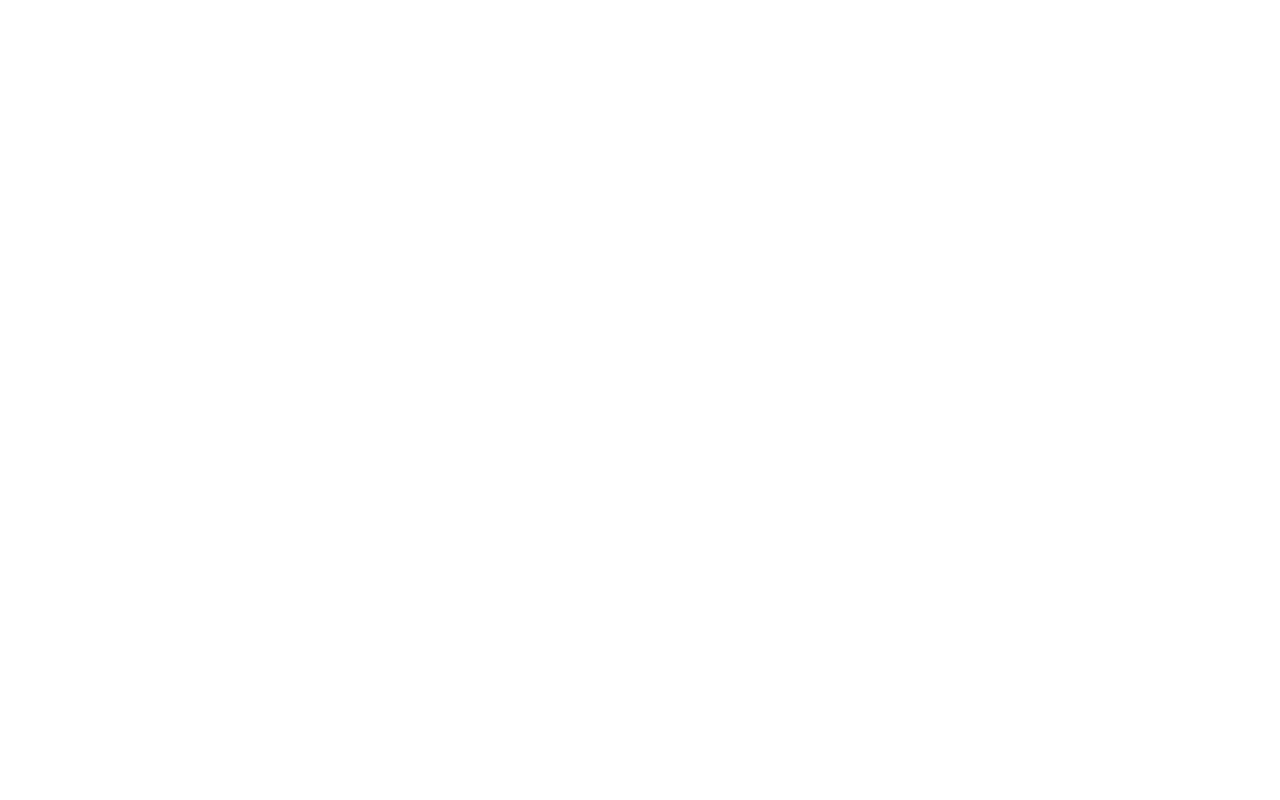
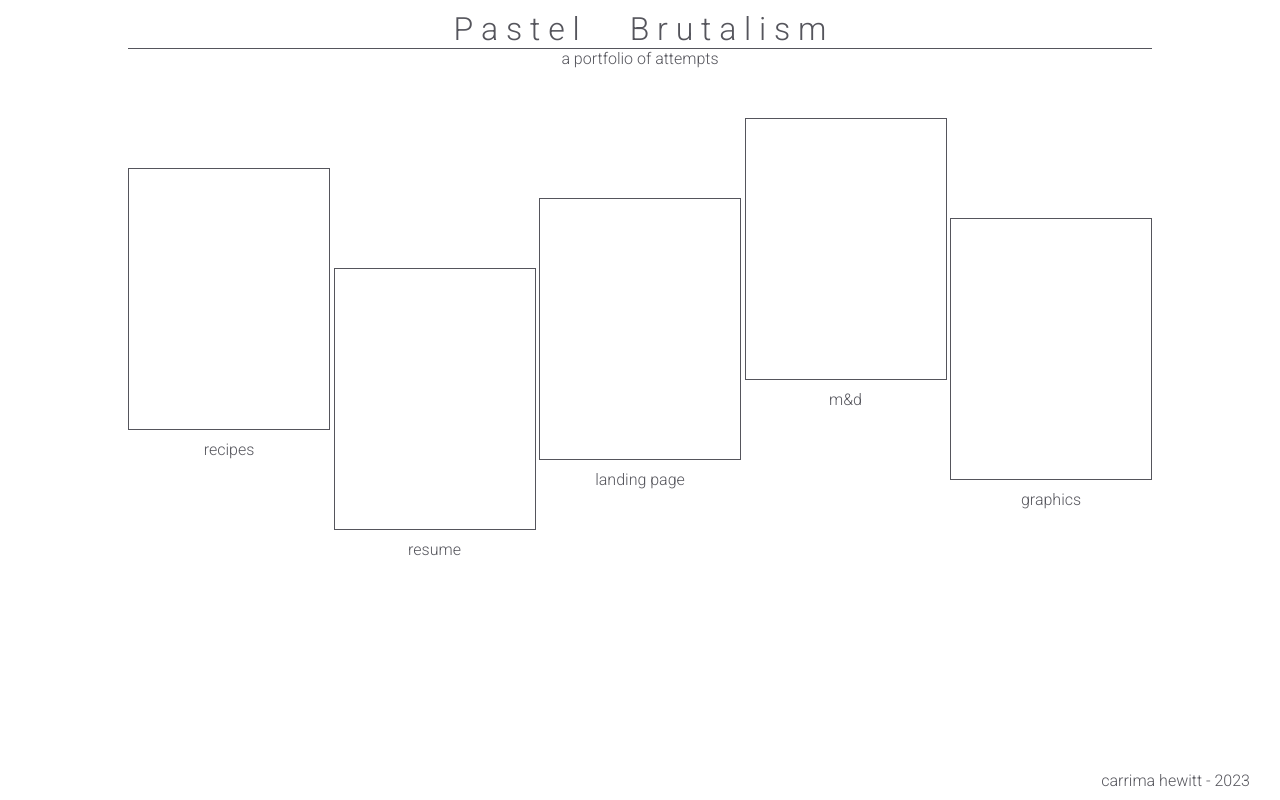
Before and after one commit to chewitt1/PastelBrutalist, a plain HTML site: page index.html in a window 1280 px wide. Drawn offline with Linux system fonts and the light colour scheme.

Commit message:
Add Basic Template

```diff
--- a/index.html
+++ b/index.html
@@ -2,8 +2,46 @@
 <html>
 <head>
     <title>PASTEL BRUTALIST</title>
+    <link rel="stylesheet" href="./styles.css">
+    <link rel="preconnect" href="https://fonts.googleapis.com">
+    <link rel="preconnect" href="https://fonts.gstatic.com" crossorigin>
+    <link href="https://fonts.googleapis.com/css2?family=Roboto:wght@300&display=swap" rel="stylesheet">
 </head>
 <body>
-
+    <header>
+        <div id="title">
+            <h1>P a s t e l</h1>
+            <h1>B r u t a l i s m</h1>
+        </div>
+        <h4 id="subtitle">a portfolio of attempts</h2>
+    </header>
+    <div id="content">
+        <div class="siteBox" id="box1">
+            <div class="siteFrame">
+            </div>
+            <div class="siteTitle">recipes</div>
+        </div>
+        <div class="siteBox" id="box2">
+            <div class="siteFrame">
+            </div>
+            <div class="siteTitle">resume</div>
+        </div>
+        <div class="siteBox" id="box3">
+            <div class="siteFrame">
+            </div>
+            <div class="siteTitle">landing page</div>
+        </div>
+        <div class="siteBox" id="box4">
+            <div class="siteFrame">
+            </div>
+            <div class="siteTitle">m&d</div>
+        </div>
+        <div class="siteBox" id="box5">
+            <div class="siteFrame">
+            </div>
+            <div class="siteTitle">graphics</div>
+        </div>
+    </div>
+    <footer>carrima hewitt - 2023</footer>
 </body>
 </html>
--- a/styles.css
+++ b/styles.css
@@ -0,0 +1,65 @@
+*{
+    margin: 0;
+    padding: 0;
+    font-family: 'Roboto', sans-serif;
+    font-weight: 300;
+    color: #55555c;
+    text-align: center;
+}
+
+body{
+    height: 100vh;
+    display: flex;
+    flex-direction: column;
+    justify-content: space-between;
+    align-items: center;
+}
+header{
+    padding: 10px;
+    padding-right: 10px;
+    width: 80vw;
+}
+
+#title{
+    display: flex;
+    justify-content: center;
+    gap: 50px;
+    border-bottom: solid 1px #55555c;
+}
+
+#content{
+    width: 80vw;
+    flex: 2;
+    padding: 40px;
+    display: flex;
+    justify-content: space-between;
+}
+.siteFrame{
+    height: 260px;
+    width: 200px;
+    border: solid 1px #55555c;
+    margin-bottom: 10px;
+}
+
+#box1{
+    padding-top: 50px;
+}
+
+#box2{
+    padding-top: 150px;
+}
+
+#box3{
+    padding-top: 80px;
+}
+
+#box5{
+    padding-top: 100px;
+}
+
+footer{
+    text-align: right;
+    padding: 10px;
+    margin-left: auto;
+    margin-right: 20px;
+}
```
